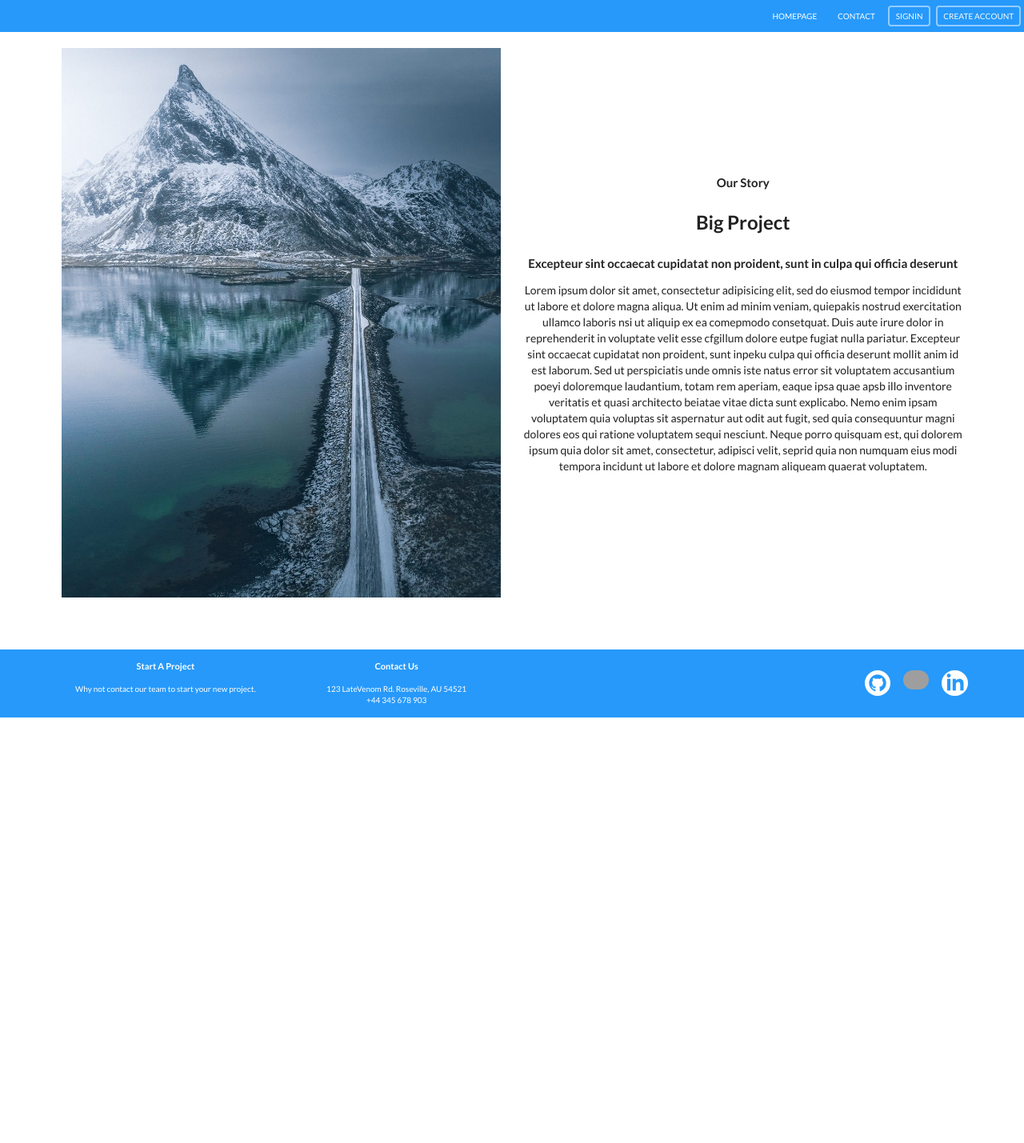
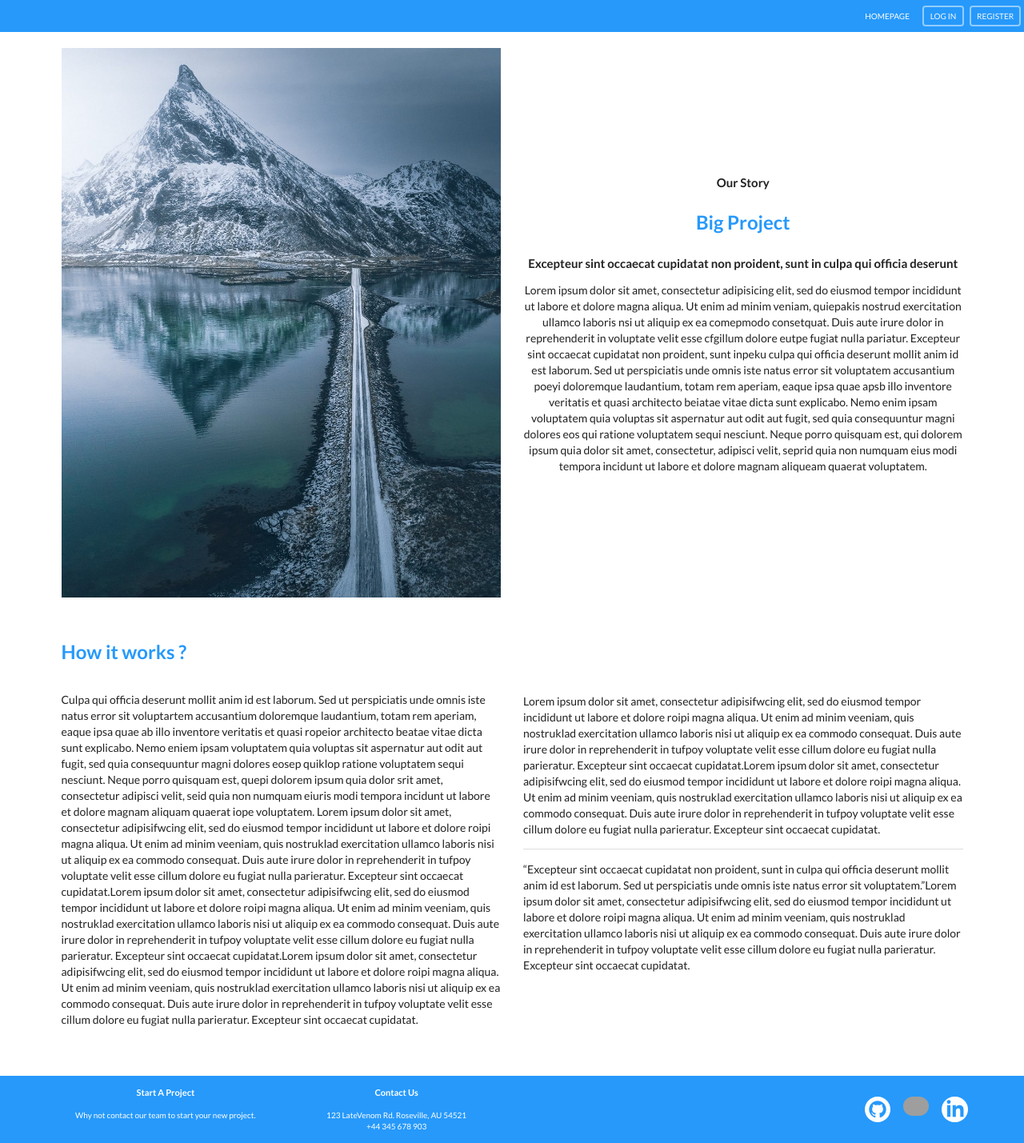
Before and after one commit to winstoncwang/LateVenom, a React (Create React App) app in the folder client/: page / in a window 1280 px wide. Shown: the whole page at 80% size. Before the commit the page ends 897 px from the top, so only its background shows below. Built offline with nearby package versions, Linux system fonts and the light colour scheme; grey boxes are pictures that could not be loaded.

Commit message:
added login component and downgrade history to v4 to remove bug

```diff
--- a/client/package.json
+++ b/client/package.json
@@ -6,7 +6,7 @@
     "@testing-library/jest-dom": "^4.2.4",
     "@testing-library/react": "^9.5.0",
     "@testing-library/user-event": "^7.2.1",
-    "history": "^5.0.0",
+    "history": "^4.10.1",
     "react": "^16.13.1",
     "react-dom": "^16.13.1",
     "react-router-dom": "^5.2.0",
--- a/client/src/components/App.js
+++ b/client/src/components/App.js
@@ -4,17 +4,21 @@ import "./stylesheet/App.css";
 
 //components
 import Header from "./Header";
-import Contents from "./contents/Contents.js";
 import Footer from "./Footer";
+import Contents from "./contents/Contents";
+import LogInForm from "./authentications/LogInForm";
 import history from "../history";
 
 const App = () => {
   return (
     <div className="ui">
       <Router history={history}>
+        {" "}
+        {/* use history @4.10.1 of 04/10/2020 the bug of v5 will not route properly */}
         <div>
           <Header />
-          <Route path="/" exact component={Contents} />
+          <Route exact path="/" component={Contents} />
+          <Route exact path="/login" component={LogInForm} />
           <Footer />
         </div>
       </Router>
--- a/client/src/components/Header.js
+++ b/client/src/components/Header.js
@@ -9,24 +9,20 @@ const Header = () => {
           HOMEPAGE
         </Link>
 
-        <Link to="/" className="text-white item">
-          CONTACT
+        <Link
+          to="/login"
+          className="text-white ui inverted white basic button item"
+          style={{ fontSize: "10px" }}
+        >
+          LOG IN
         </Link>
 
         <Link
-          to="/"
+          to="/register"
           className="text-white ui inverted white basic button item"
           style={{ fontSize: "10px" }}
         >
-          SIGNIN
-        </Link>
-
-        <Link
-          to="/"
-          className="text-white ui inverted white basic button item"
-          style={{ fontSize: "10px" }}
-        >
-          CREATE ACCOUNT
+          REGISTER
         </Link>
       </div>
     </div>
--- /dev/null
+++ b/client/src/components/authentications/LogInForm.js
@@ -0,0 +1,13 @@
+import React from "react";
+
+class LogInForm extends React.Component {
+  render() {
+    return (
+      <div>
+        <form className="main ui form container">Log in form</form>
+      </div>
+    );
+  }
+}
+
+export default LogInForm;
--- a/client/src/components/contents/Contents.js
+++ b/client/src/components/contents/Contents.js
@@ -7,7 +7,11 @@ const Contents = () => {
     <section className="main ui container">
       <div
         className="ui two column grid"
-        style={{ position: "relative", zIndex: "-2" }}
+        style={{
+          position: "relative",
+          zIndex: "-2",
+          marginBottom: "20px",
+        }}
       >
         <div className="column">
           <img src={mainImage} alt="nature" height="auto" width="100%"></img>
@@ -15,7 +19,13 @@ const Contents = () => {
         <div className="column center aligned middle aligned ">
           <article>
             <h4>Our Story</h4>
-            <h2>Big Project</h2>
+            <h2
+              style={{
+                color: "#2699FB",
+              }}
+            >
+              Big Project
+            </h2>
             <h4>
               Excepteur sint occaecat cupidatat non proident, sunt in culpa qui
               officia deserunt
@@ -42,6 +52,77 @@ const Contents = () => {
           </article>
         </div>
       </div>
+      <div className="ui two column grid">
+        <div className="column middle aligned">
+          <h2
+            style={{
+              color: "#2699FB",
+            }}
+          >
+            How it works ?
+          </h2>
+          <br></br>
+          <p>
+            Culpa qui officia deserunt mollit anim id est laborum. Sed ut
+            perspiciatis unde omnis iste natus error sit voluptartem accusantium
+            doloremque laudantium, totam rem aperiam, eaque ipsa quae ab illo
+            inventore veritatis et quasi ropeior architecto beatae vitae dicta
+            sunt explicabo. Nemo eniem ipsam voluptatem quia voluptas sit
+            aspernatur aut odit aut fugit, sed quia consequuntur magni dolores
+            eosep quiklop ratione voluptatem sequi nesciunt. Neque porro
+            quisquam est, quepi dolorem ipsum quia dolor srit amet, consectetur
+            adipisci velit, seid quia non numquam eiuris modi tempora incidunt
+            ut labore et dolore magnam aliquam quaerat iope voluptatem. Lorem
+            ipsum dolor sit amet, consectetur adipisifwcing elit, sed do eiusmod
+            tempor incididunt ut labore et dolore roipi magna aliqua. Ut enim ad
+            minim veeniam, quis nostruklad exercitation ullamco laboris nisi ut
+            aliquip ex ea commodo consequat. Duis aute irure dolor in
+            reprehenderit in tufpoy voluptate velit esse cillum dolore eu fugiat
+            nulla parieratur. Excepteur sint occaecat cupidatat.Lorem ipsum
+            dolor sit amet, consectetur adipisifwcing elit, sed do eiusmod
+            tempor incididunt ut labore et dolore roipi magna aliqua. Ut enim ad
+            minim veeniam, quis nostruklad exercitation ullamco laboris nisi ut
+            aliquip ex ea commodo consequat. Duis aute irure dolor in
+            reprehenderit in tufpoy voluptate velit esse cillum dolore eu fugiat
+            nulla parieratur. Excepteur sint occaecat cupidatat.Lorem ipsum
+            dolor sit amet, consectetur adipisifwcing elit, sed do eiusmod
+            tempor incididunt ut labore et dolore roipi magna aliqua. Ut enim ad
+            minim veeniam, quis nostruklad exercitation ullamco laboris nisi ut
+            aliquip ex ea commodo consequat. Duis aute irure dolor in
+            reprehenderit in tufpoy voluptate velit esse cillum dolore eu fugiat
+            nulla parieratur. Excepteur sint occaecat cupidatat.
+          </p>
+        </div>
+
+        <div className="column middle aligned">
+          <p>
+            Lorem ipsum dolor sit amet, consectetur adipisifwcing elit, sed do
+            eiusmod tempor incididunt ut labore et dolore roipi magna aliqua. Ut
+            enim ad minim veeniam, quis nostruklad exercitation ullamco laboris
+            nisi ut aliquip ex ea commodo consequat. Duis aute irure dolor in
+            reprehenderit in tufpoy voluptate velit esse cillum dolore eu fugiat
+            nulla parieratur. Excepteur sint occaecat cupidatat.Lorem ipsum
+            dolor sit amet, consectetur adipisifwcing elit, sed do eiusmod
+            tempor incididunt ut labore et dolore roipi magna aliqua. Ut enim ad
+            minim veeniam, quis nostruklad exercitation ullamco laboris nisi ut
+            aliquip ex ea commodo consequat. Duis aute irure dolor in
+            reprehenderit in tufpoy voluptate velit esse cillum dolore eu fugiat
+            nulla parieratur. Excepteur sint occaecat cupidatat.
+          </p>
+          <div className="ui divider"></div>
+          <p>
+            “Excepteur sint occaecat cupidatat non proident, sunt in culpa qui
+            officia deserunt mollit anim id est laborum. Sed ut perspiciatis
+            unde omnis iste natus error sit voluptatem.”Lorem ipsum dolor sit
+            amet, consectetur adipisifwcing elit, sed do eiusmod tempor
+            incididunt ut labore et dolore roipi magna aliqua. Ut enim ad minim
+            veeniam, quis nostruklad exercitation ullamco laboris nisi ut
+            aliquip ex ea commodo consequat. Duis aute irure dolor in
+            reprehenderit in tufpoy voluptate velit esse cillum dolore eu fugiat
+            nulla parieratur. Excepteur sint occaecat cupidatat.
+          </p>
+        </div>
+      </div>
     </section>
   );
 };
--- a/client/src/history.js
+++ b/client/src/history.js
@@ -1,3 +1,2 @@
 import { createBrowserHistory } from "history";
-
 export default createBrowserHistory();
```
Also changed, not shown: 1 other file (tests, documents, lock files or other folders).
